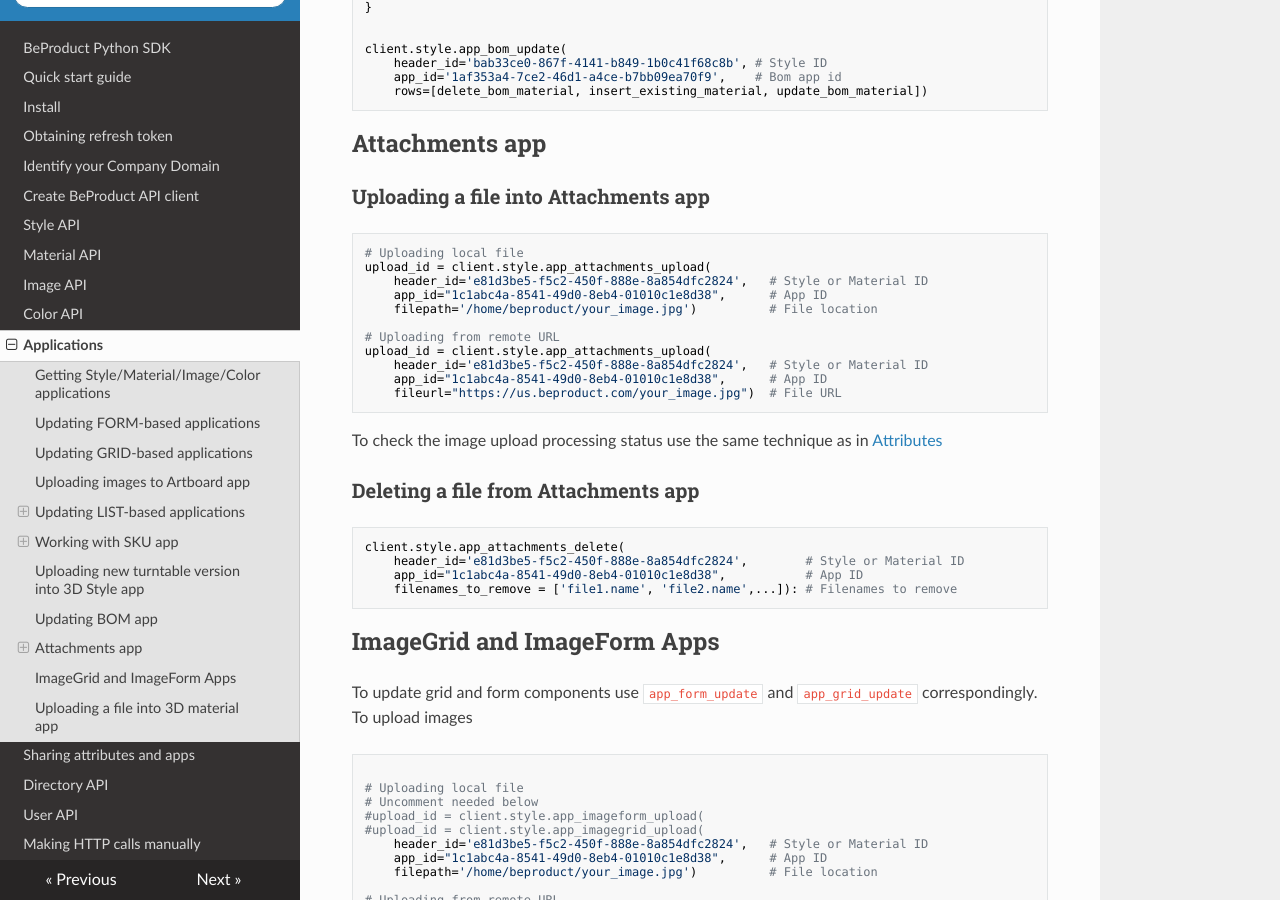
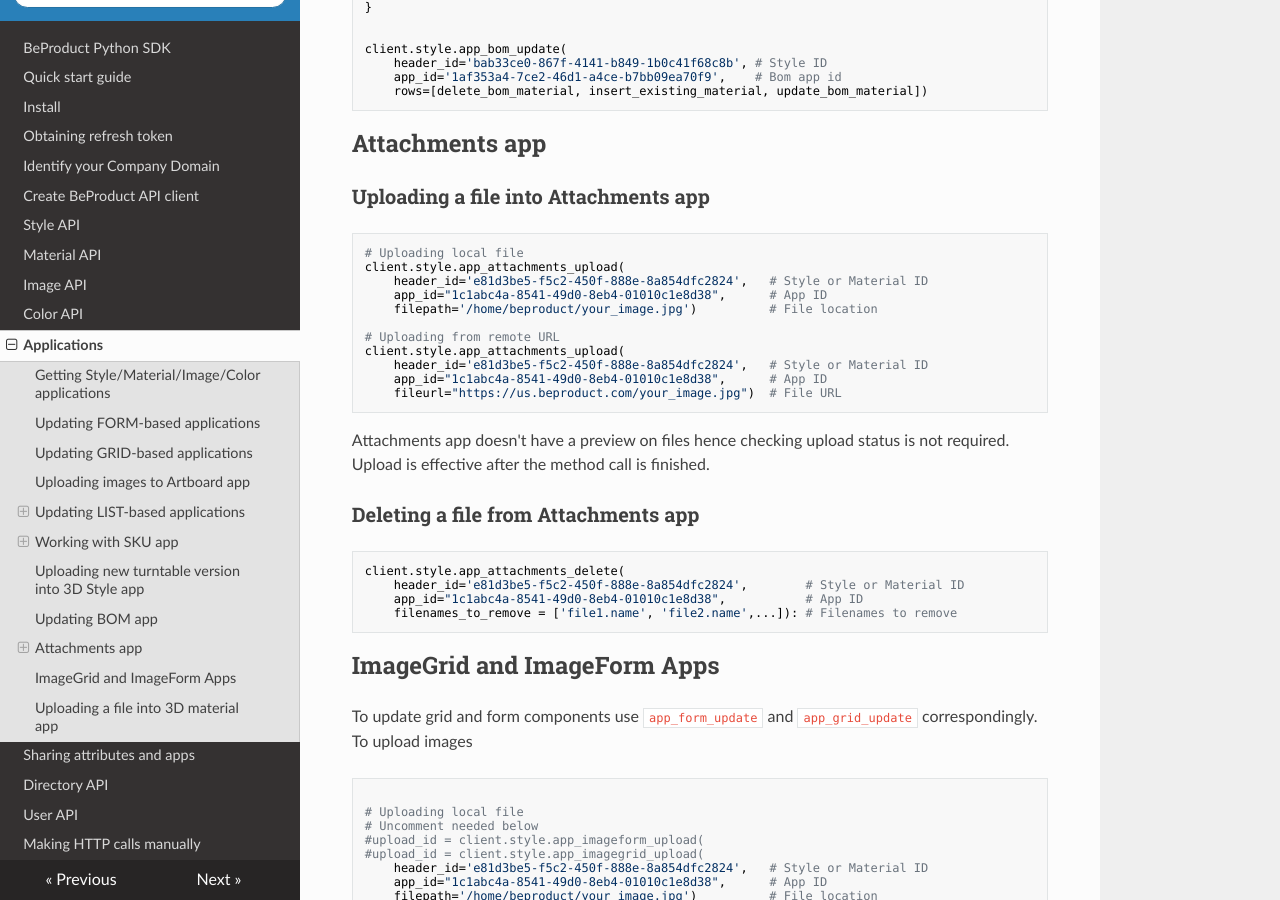
Before and after one commit to BeProduct/BeProduct.Python.SDK, an MkDocs documentation site: the page built from docs/075-apps.md, in a window 1280 px wide and 900 px high, scrolled down 5229 px. Built offline with MkDocs 1.6.1, drawn with Linux system fonts in a browser that asks for light colours; nearby versions of some CDN libraries.

Commit message:
Fixing attachments docs

````diff
--- a/docs/075-apps.md
+++ b/docs/075-apps.md
@@ -293,18 +293,19 @@ client.style.app_bom_update(
 ### Uploading a file into Attachments app
 ```python
 # Uploading local file
-upload_id = client.style.app_attachments_upload(
+client.style.app_attachments_upload(
     header_id='e81d3be5-f5c2-450f-888e-8a854dfc2824',   # Style or Material ID
     app_id="1c1abc4a-8541-49d0-8eb4-01010c1e8d38",      # App ID
     filepath='/home/beproduct/your_image.jpg')          # File location
 
 # Uploading from remote URL
-upload_id = client.style.app_attachments_upload(
+client.style.app_attachments_upload(
     header_id='e81d3be5-f5c2-450f-888e-8a854dfc2824',   # Style or Material ID
     app_id="1c1abc4a-8541-49d0-8eb4-01010c1e8d38",      # App ID
     fileurl="https://us.beproduct.com/your_image.jpg")  # File URL
 ```
-To check the image upload processing status use the same technique as in [Attributes](./040-style-api.md#uploading-images-to-the-style-attributes)
+Attachments app doesn't have a preview on files hence checking upload status is not required.
+Upload is effective after the method call is finished.
 
 ### Deleting a file from Attachments app
 ```python
````
